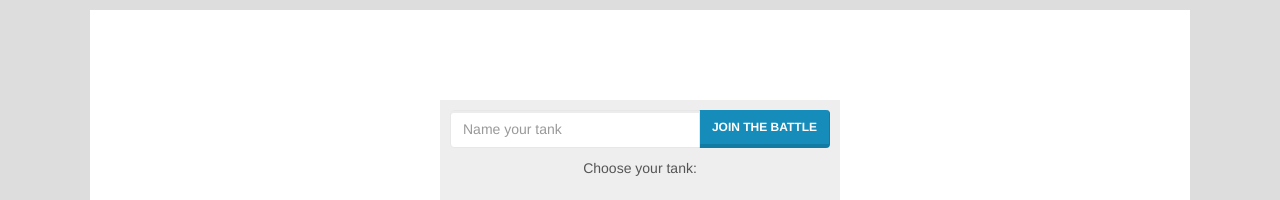
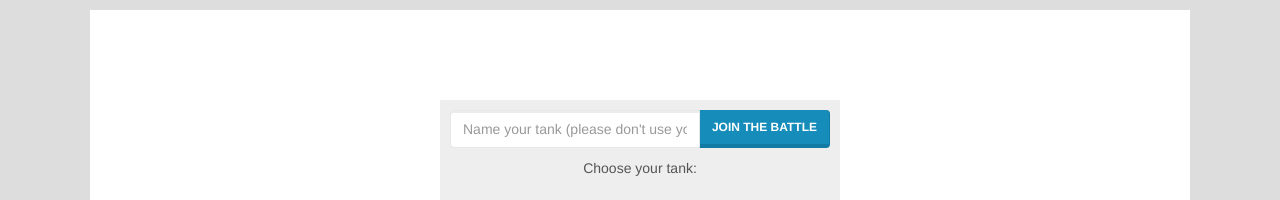
Before and after one commit to ExploreSmartKnowledge/tank, a website: page tanks-master/tanks-master/www/index.html in a window 1280 px wide. Shown: the top 200 px of the page. Drawn offline with Linux system fonts and the light colour scheme; no server answers.

Commit message:
Update index.html

```diff
--- a/tanks-master/tanks-master/www/index.html
+++ b/tanks-master/tanks-master/www/index.html
@@ -23,7 +23,7 @@
 
 	<div id="prompt" class="name-prompt">
 		<div class="input-group">
-	      <input id="tank-name" type="text" class="form-control" placeholder="Name your tank" autocomplete="off">
+	      <input id="tank-name" type="text" class="form-control" placeholder="Name your tank (please don't use your real name)" autocomplete="off">
 	      <span class="input-group-btn">
 	        <input id="join" class="btn btn-primary" type="submit" value="Join the battle">
 	      </span>
```
